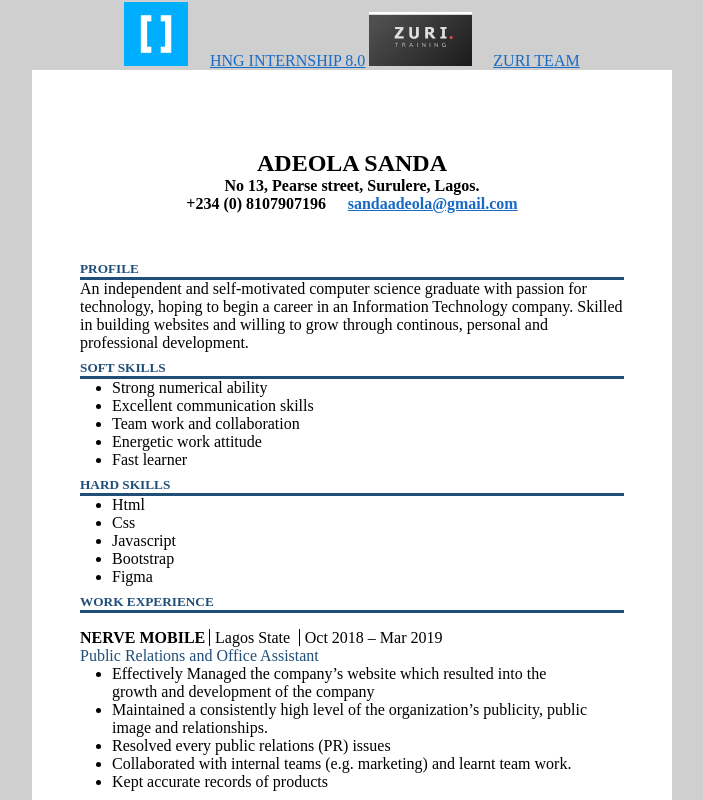
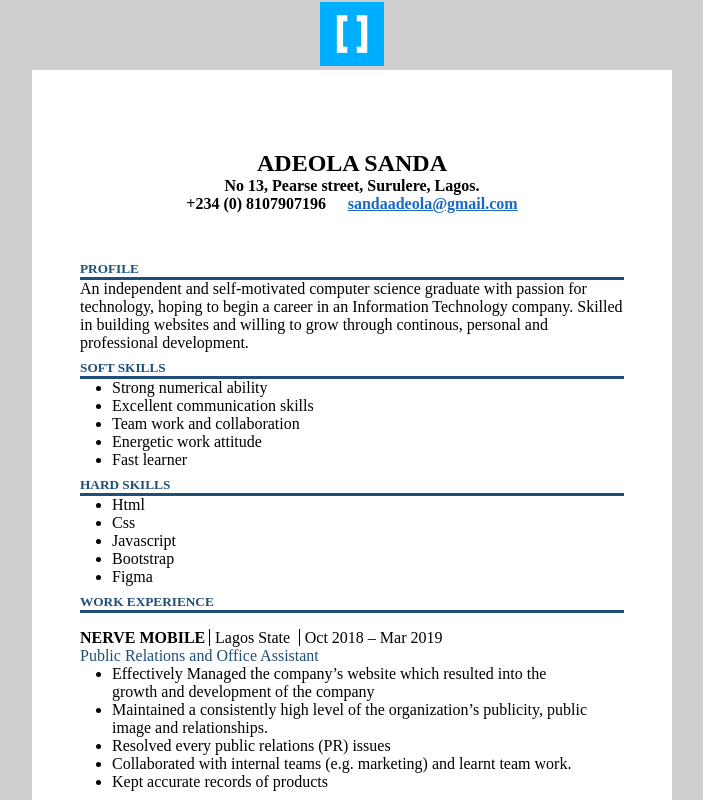
Before and after one commit to Samuelcsc/HNG-8, a plain HTML site: page index.html in a window 1280 px wide. Shown: the top 800 px of the page, without its empty margins (288-991 px from the left). Drawn offline with Linux system fonts and the light colour scheme; files whose address does not match are found by name.

Commit message:
Update index.html

```diff
--- a/index.html
+++ b/index.html
@@ -10,7 +10,7 @@
 </head>
 <body>
     <div class="resume_bg">
-        <header><img src="HNG.png" width="5%"> <a href="https://hng.tech">HNG INTERNSHIP 8.0</a> <img src="Zuri.jpeg" width="8%"> <a href="https://zuri.team">ZURI TEAM</a></header>
+        <header><img src="HNG.png" width="5%"></header>
     <div class="resume_bg_2">
         <div class="top">
             <h2 class="top-elements">ADEOLA SANDA</h2>
```
